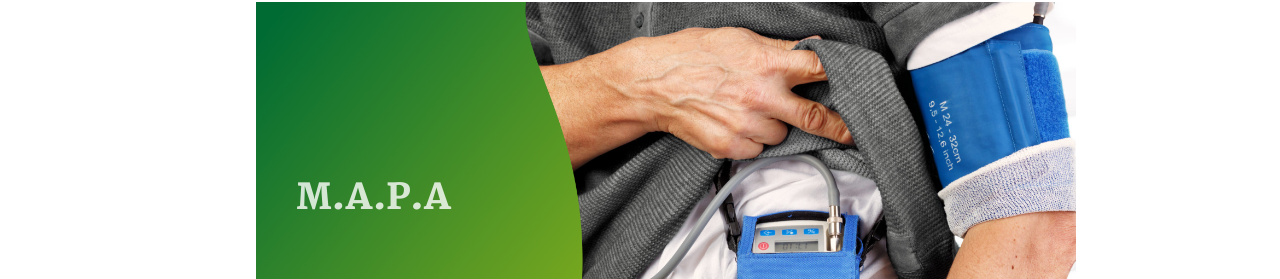
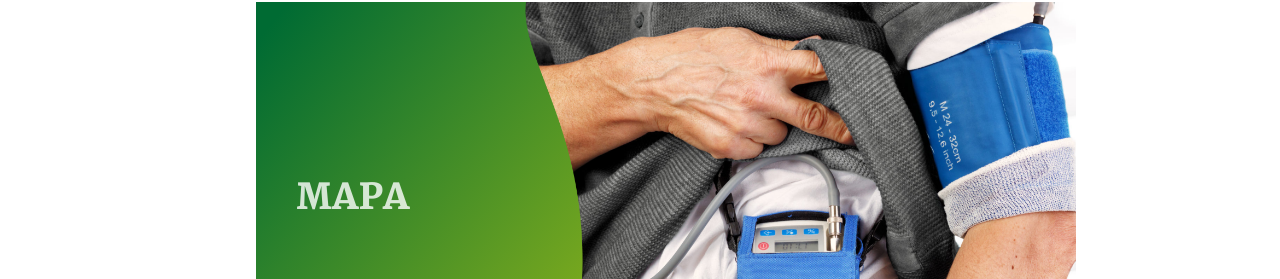
Before and after one commit to afonsogoiaba/cardiologia-pax, a plain HTML site: page index.html in a window 1280 px wide. Shown: the part 1880-2159 px from the top of the page. Drawn offline with nearby package versions, Linux system fonts and the light colour scheme.

Commit message:
reversão da alteração

```diff
--- a/index.html
+++ b/index.html
@@ -105,7 +105,7 @@
         </div>
 
         <div class="content-image-carousel">
-          <span>M.A.P.A</span>
+          <span>MAPA</span>
           <img src="img/mapa.png" alt="">
         </div>
 
```
